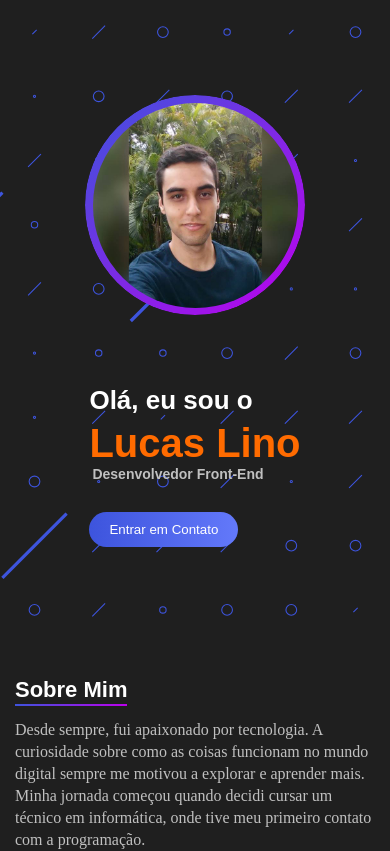
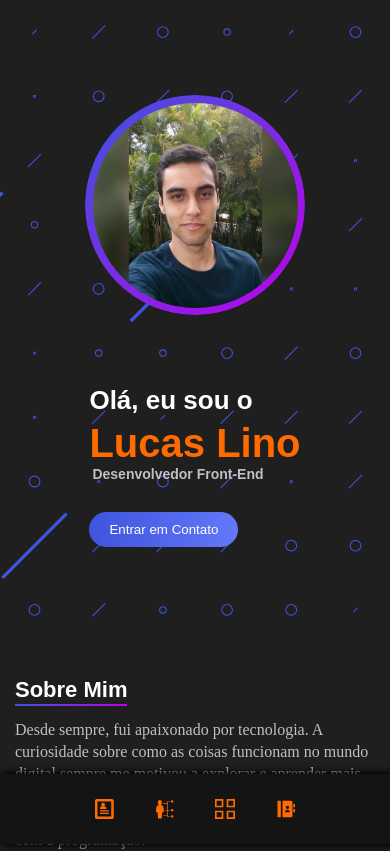
Before and after one commit to LucaslcFreitas/PortfolioV1, a Next.js app: page / in a window 390 px wide. Shown: the top 851 px of the page. Built offline with nearby package versions, Linux system fonts and the light colour scheme; a web font is replaced by a local one.

Commit message:
Adiciona responsividade à barra de navegação

```diff
--- a/src/components/MainContainer/styles.ts
+++ b/src/components/MainContainer/styles.ts
@@ -3,15 +3,10 @@ import styled from 'styled-components';
 export const Container = styled.main`
     margin-left: 8rem;
 
-    @media ${({ theme }) => theme.media.smallMobile} {
+    @media ${({ theme }) => theme.media.tablet},
+        ${({ theme }) => theme.media.mobile},
+        ${({ theme }) => theme.media.smallMobile} {
         margin-left: 0rem;
-    }
-
-    @media ${({ theme }) => theme.media.mobile} {
-        margin-left: 0rem;
-    }
-
-    @media ${({ theme }) => theme.media.tablet} {
-        margin-left: 0rem;
+        margin-bottom: 7rem;
     }
 `;
--- a/src/components/NavBar/index.tsx
+++ b/src/components/NavBar/index.tsx
@@ -1,13 +1,23 @@
 import NavBarLink from '../NavBarLink';
 import * as Styled from './styles';
+
+//Icons
+import { ImProfile } from 'react-icons/im';
+import { GiSkills } from 'react-icons/gi';
+import { GrProjects } from 'react-icons/gr';
+import { RiContactsBookFill } from 'react-icons/ri';
 
 function NavBar() {
     return (
         <Styled.NavContainer>
-            <NavBarLink text="Sobre" to="#about" />
-            <NavBarLink text="Habilidades" to="#skills" />
-            <NavBarLink text="Projetos" to="#projects" />
-            <NavBarLink text="Contatos" to="#contacts" />
+            <NavBarLink text="Sobre" icon={<ImProfile />} to="#about" />
+            <NavBarLink text="Habilidades" icon={<GiSkills />} to="#skills" />
+            <NavBarLink text="Projetos" icon={<GrProjects />} to="#projects" />
+            <NavBarLink
+                text="Contatos"
+                icon={<RiContactsBookFill />}
+                to="#contacts"
+            />
         </Styled.NavContainer>
     );
 }
--- a/src/components/NavBar/styles.ts
+++ b/src/components/NavBar/styles.ts
@@ -2,7 +2,7 @@ import styled from 'styled-components';
 
 export const NavContainer = styled.nav`
     position: fixed;
-    top: 0;
+    bottom: 0;
     left: 0;
     width: 7rem;
     height: 100vh;
@@ -21,6 +21,7 @@ export const NavContainer = styled.nav`
     justify-content: center;
     align-items: center;
     gap: 0.5rem;
+    z-index: 100;
 
     &::before {
         content: '';
@@ -49,14 +50,28 @@ export const NavContainer = styled.nav`
     }
 
     @media ${({ theme }) => theme.media.smallMobile} {
-        display: none;
+        gap: 4rem;
     }
 
-    @media ${({ theme }) => theme.media.mobile} {
-        display: none;
+    @media ${({ theme }) => theme.media.tablet},
+        ${({ theme }) => theme.media.mobile} {
+        gap: 3rem;
     }
 
-    @media ${({ theme }) => theme.media.tablet} {
-        display: none;
+    @media ${({ theme }) => theme.media.tablet},
+        ${({ theme }) => theme.media.mobile},
+        ${({ theme }) => theme.media.smallMobile} {
+        bottom: 0;
+        left: 0;
+        width: 100vw;
+        height: 7rem;
+        flex-direction: row;
+        border-image: none;
+        border-right-width: 0;
+
+        &::before,
+        &::after {
+            display: none;
+        }
     }
 `;
--- a/src/components/NavBarLink/index.tsx
+++ b/src/components/NavBarLink/index.tsx
@@ -1,7 +1,9 @@
+import React from 'react';
 import * as Styled from './styles';
 
 type NavBarLinkProps = {
     text: string;
+    icon: React.ReactNode;
     to: string;
     selected?: boolean;
     openInNewTab?: boolean;
@@ -9,6 +11,7 @@ type NavBarLinkProps = {
 
 function NavBarLink({
     text,
+    icon,
     to,
     selected = false,
     openInNewTab = false,
@@ -20,6 +23,7 @@ function NavBarLink({
             target={openInNewTab ? '_blank' : '_self'}
             rel="noreferrer"
         >
+            {icon}
             <Styled.NavText>{text}</Styled.NavText>
         </Styled.NavLink>
     );
--- a/src/components/NavBarLink/styles.ts
+++ b/src/components/NavBarLink/styles.ts
@@ -20,9 +20,40 @@ export const NavLink = styled.a<NavLinkProps>`
     align-items: center;
     transition: all 300ms;
 
+    svg {
+        display: none;
+        color: ${({ theme }) => theme.colors.gradientAlternatePrimary};
+        font-size: 1.6rem;
+    }
+
     &:hover {
         background-color: ${({ theme }) =>
             theme.colors.backgroundSecondaryHover};
+    }
+
+    @media ${({ theme }) => theme.media.smallMobile} {
+        justify-content: center;
+
+        svg {
+            font-size: 2rem;
+        }
+    }
+
+    @media ${({ theme }) => theme.media.tablet},
+        ${({ theme }) => theme.media.mobile},
+        ${({ theme }) => theme.media.smallMobile} {
+        width: auto;
+        height: 7rem;
+        min-height: 7rem;
+        flex-direction: column;
+
+        svg {
+            display: block;
+        }
+
+        &:hover {
+            background-color: transparent;
+        }
     }
 `;
 
@@ -35,4 +66,23 @@ export const NavText = styled.p`
     text-orientation: mixed;
     transform: rotate(-180deg);
     margin: auto;
+
+    @media ${({ theme }) => theme.media.smallMobile} {
+        display: none;
+    }
+
+    @media ${({ theme }) => theme.media.mobile} {
+        font-size: 1.8rem;
+    }
+
+    @media ${({ theme }) => theme.media.tablet} {
+        font-size: 2rem;
+    }
+
+    @media ${({ theme }) => theme.media.tablet},
+        ${({ theme }) => theme.media.mobile},
+        ${({ theme }) => theme.media.smallMobile} {
+        transform: rotate(0deg);
+        writing-mode: horizontal-tb;
+    }
 `;
```
